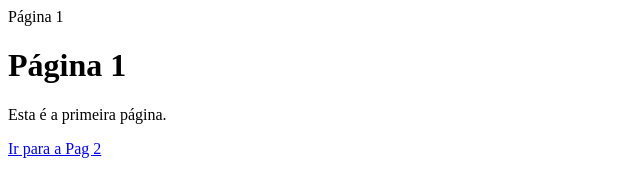
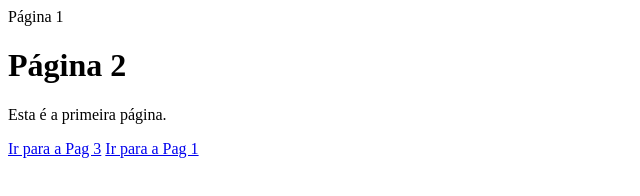
Before and after one commit to anabeatrizdarosa05/Pagina-3, a plain HTML site: page pag1.html in a window 1280 px wide. Shown: the whole page, without its empty margins (0-640 px from the left). Drawn offline with Linux system fonts and the light colour scheme.

Commit message:
Update pag1.html

```diff
--- a/pag1.html
+++ b/pag1.html
@@ -4,8 +4,10 @@
     <tittle>Página 1</tittle>
 </head>
 <body>
-    <h1>Página 1</h1>
+    <h1>Página 2</h1>
     <p> Esta é a primeira página.</p>
-    <a href="pag2.html">Ir para a Pag 2</a>
+    <a href="pag2.html">Ir para a Pag 3</a>
+     <a href="index.html">Ir para a Pag 1</a>
+
 </body>
 </html>
```
